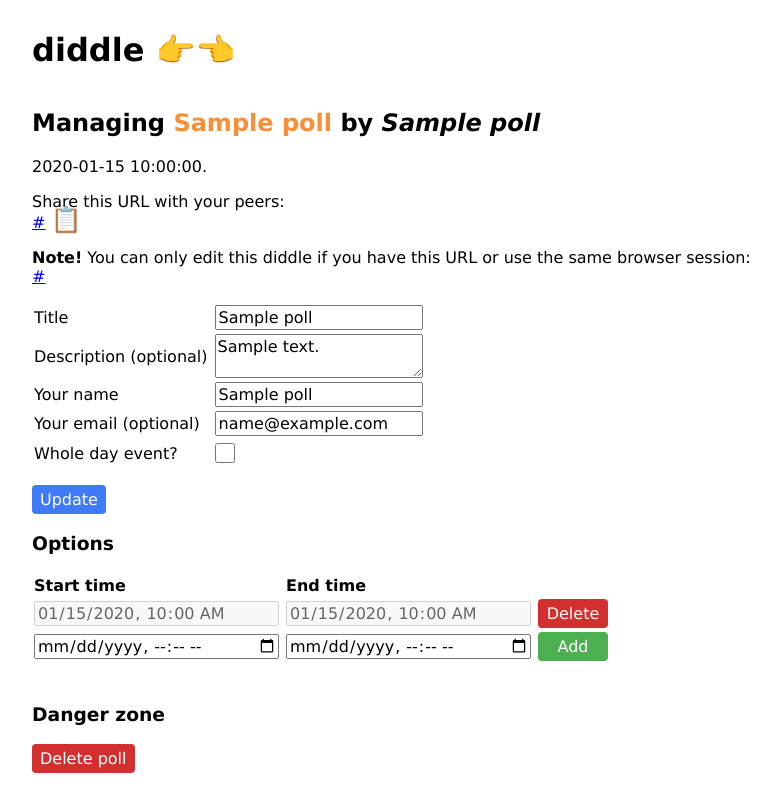
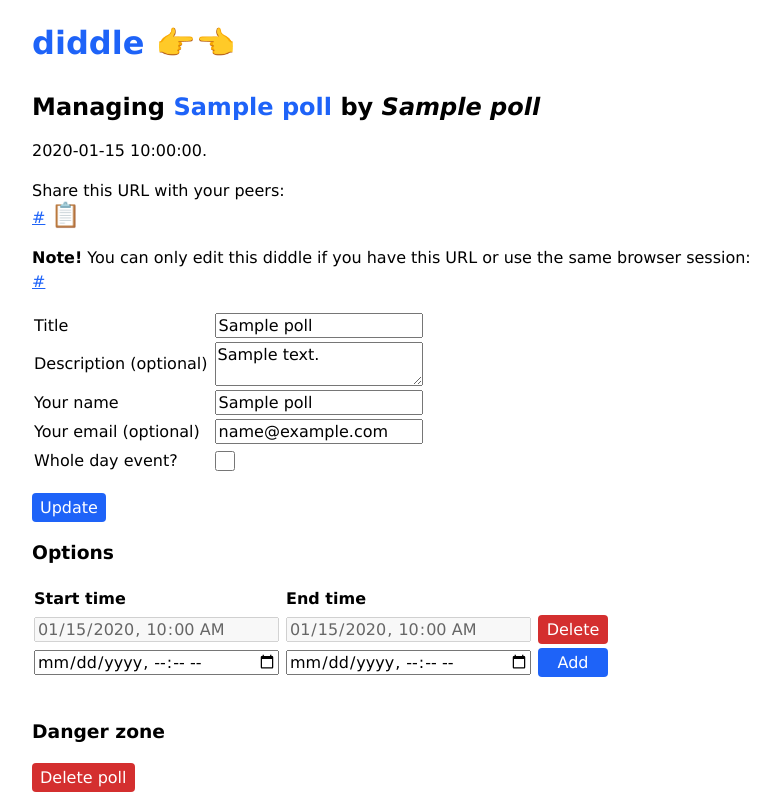
Before and after one commit to jantuomi/diddle, a Flask app: template templates/manage.html.j2 in a window 1280 px wide. Shown: the whole page, without its empty margins (108-888 px from the left). Before the commit the page ends 773 px from the top, so only its background shows below. Run offline with Flask 3, Linux system fonts and the light colour scheme; the template is opened without the code that fills it: most values are stand-ins (such as "Sample title", 1, 10 or a date in 2020).

Commit message:
A11y improvements

```diff
--- a/static/styles.css
+++ b/static/styles.css
@@ -7,6 +7,11 @@ body {
   padding: 10px;
   max-width: 1000px;
   margin: 0 auto;
+  line-height: 24px;
+}
+
+a:not(:visited) {
+  color: rgb(30, 99, 248);
 }
 
 h1 {
@@ -37,7 +42,7 @@ input[type="submit"] {
   box-shadow: none;
   padding: 5px 8px;
   border: 0;
-  background-color: rgb(63, 122, 248);
+  background-color: rgb(30, 99, 248);
   color: white;
 }
 
@@ -46,9 +51,9 @@ input[type="submit"].red {
   background-color: #d42f2f;
 }
 
-button.green,
-input[type="submit"].green {
-  background-color: #4caf50;
+button.blue,
+input[type="submit"].blue {
+  background-color: rgb(30, 99, 248);;
 }
 
 button.yellow,
@@ -68,7 +73,7 @@ input[type*="date"]:disabled {
 }
 
 .contrast {
-  color: #fa8e35;
+  color: rgb(30, 99, 248);
 }
 
 th, td {
@@ -191,8 +196,8 @@ button#share-link-copy {
   padding: 0;
   background: none;
   color: black;
-  font-size: 25px;
-  line-height: 16px;
+  font-size: 24px;
+  line-height: 24px;
 }
 
 input[type="submit"].delete-voter-btn {
--- a/templates/index.html.j2
+++ b/templates/index.html.j2
@@ -6,7 +6,7 @@
   {% include "poll_info_table.html.j2" %}
 
   <p>You can add time options as well as modify all settings after submitting.</p>
-  <input class="green" type="submit" value="Create">
+  <input class="blue" type="submit" value="Create">
 </form>
 
 {% if created_polls | length != 0 %}
--- a/templates/manage.html.j2
+++ b/templates/manage.html.j2
@@ -40,6 +40,7 @@
       <tr>
         <td>
           <input type="{% if poll.is_whole_day %}date{% else %}datetime-local{% endif %}"
+                 aria-label="{% if poll.is_whole_day %}Start date{% else %}Start datetime{% endif %}"
                  name="start_datetime_{{ choice.id }}"
                  value="{% if poll.is_whole_day %}{{ choice.start_date_notz() }}{% else %}{{ choice.start_datetime_notz() }}{% endif %}"
                  disabled
@@ -47,6 +48,7 @@
         </td>
         <td>
           <input type="{% if poll.is_whole_day %}date{% else %}datetime-local{% endif %}"
+                 aria-label="{% if poll.is_whole_day %}End date{% else %}End datetime{% endif %}"
                  name="end_datetime_{{ choice.id }}"
                  value="{% if poll.is_whole_day %}{{ choice.end_date_notz() }}{% else %}{{ choice.end_datetime_notz() }}{% endif %}"
                  disabled
@@ -61,13 +63,19 @@
     <form action="/manage/{{ poll.manage_code }}/add_choice" method="post">
       <tr>
         <td>
-          <input type="{% if poll.is_whole_day %}date{% else %}datetime-local{% endif %}" name="start_datetime" required>
+          <input type="{% if poll.is_whole_day %}date{% else %}datetime-local{% endif %}"
+                 aria-label="{% if poll.is_whole_day %}Start date{% else %}Start datetime{% endif %}"
+                 name="start_datetime"
+                 required>
         </td>
         <td>
-          <input type="{% if poll.is_whole_day %}date{% else %}datetime-local{% endif %}" name="end_datetime" required>
+          <input type="{% if poll.is_whole_day %}date{% else %}datetime-local{% endif %}"
+                 aria-label="{% if poll.is_whole_day %}End date{% else %}End datetime{% endif %}"
+                 name="end_datetime"
+                 required>
         </td>
         <td>
-          <input class="green" type="submit" value="Add">
+          <input class="blue" type="submit" value="Add">
         </td>
       </tr>
     </form>
@@ -133,7 +141,7 @@ if (focusNext !== null) {
 
 let shareLinkCopy = document.getElementById("share-link-copy");
 if (shareLinkCopy !== null) {
-  shareLinkCopy.outerHTML = "<button id='share-link-copy' onclick='copyShareLink()'>📋</button>";
+  shareLinkCopy.outerHTML = "<button id='share-link-copy' aria-label='Copy share link' onclick='copyShareLink()'>📋</button>";
   shareLinkCopy = document.getElementById("share-link-copy"); // refresh the reference
 }
 
--- a/templates/poll_info_table.html.j2
+++ b/templates/poll_info_table.html.j2
@@ -2,23 +2,23 @@
   <tbody>
     <tr>
       <td><label for="title">Title</label></td>
-      <td><input type="text" name="title" value="{% if poll %}{{ poll.title }}{% endif %}" required></td>
+      <td><input type="text" name="title" id="title" value="{% if poll %}{{ poll.title }}{% endif %}" required></td>
     </tr>
     <tr>
       <td><label for="description">Description (optional)</label></td>
-      <td><textarea name="description">{% if poll %}{{ poll.description }}{% endif %}</textarea></td>
+      <td><textarea name="description" id="description">{% if poll %}{{ poll.description }}{% endif %}</textarea></td>
     </tr>
     <tr>
       <td><label for="author_name">Your name</label></td>
-      <td><input type="text" name="author_name" value="{% if poll %}{{ poll.author_name }}{% endif %}" required></td>
+      <td><input type="text" name="author_name" id="author_name" value="{% if poll %}{{ poll.author_name }}{% endif %}" required></td>
     </tr>
     <tr>
       <td><label for="author_email">Your email (optional)</label></td>
-      <td><input type="text" name="author_email" value="{% if poll %}{{ poll.author_email }}{% endif %}"></td>
+      <td><input type="text" name="author_email" id="author_email" value="{% if poll %}{{ poll.author_email }}{% endif %}"></td>
     </tr>
     <tr>
       <td><label for="is_whole_day">Whole day event?</label></td>
-      <td class="checkbox-field"><input type="checkbox" name="is_whole_day" {% if poll and poll.is_whole_day %}checked{% endif %}></td>
+      <td class="checkbox-field"><input type="checkbox" name="is_whole_day" id="is_whole_day" {% if poll and poll.is_whole_day %}checked{% endif %}></td>
     </tr>
   </tbody>
 </table>
```
Also changed, not shown: templates/poll_vote_list.html.j2 (+6 -2 lines), templates/poll_vote_table.html.j2 (+6 -2 lines).
